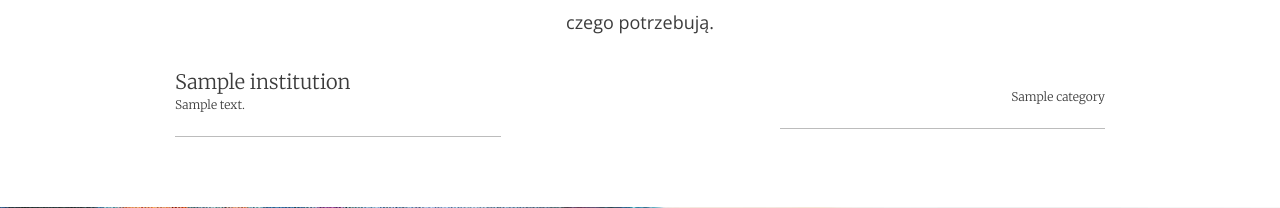
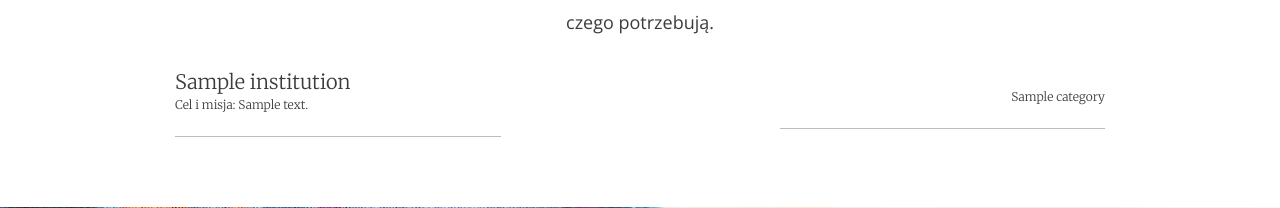
Before and after one commit to mmiasojedow/CodersLab_PortfolioProject, a Django app: page / in a window 1280 px wide. Shown: the part 2825-3033 px from the top of the page. Run offline with Django 3.2, Linux system fonts and the light colour scheme; tables that the repository leaves empty hold one stand-in row (values such as "Sample post").

Commit message:
minor improvements

```diff
--- a/donations/templates/donations/base.html
+++ b/donations/templates/donations/base.html
@@ -141,7 +141,7 @@
                     <li>
                         <div class="col">
                             <div class="title">{{ foundation }}</div>
-                            <div class="subtitle">{{ foundation.description }}</div>
+                            <div class="subtitle">Cel i misja: {{ foundation.description }}</div>
                         </div>
 
                         <div class="col">
@@ -172,7 +172,7 @@
                     <li>
                         <div class="col">
                             <div class="title">{{ organization.name }}</div>
-                            <div class="subtitle">{{ organization.description }}</div>
+                            <div class="subtitle">Cel i misja: {{ organization.description }}</div>
                         </div>
 
                         <div class="col">
@@ -202,7 +202,7 @@
                     <li>
                         <div class="col">
                             <div class="title">{{ collection.name }}</div>
-                            <div class="subtitle">{{ collection.description }}</div>
+                            <div class="subtitle">Cel i misja: {{ collection.description }}</div>
                         </div>
 
                         <div class="col">
```
Also changed, not shown: locale/pl/LC_MESSAGES/django.po, 1 other file.
